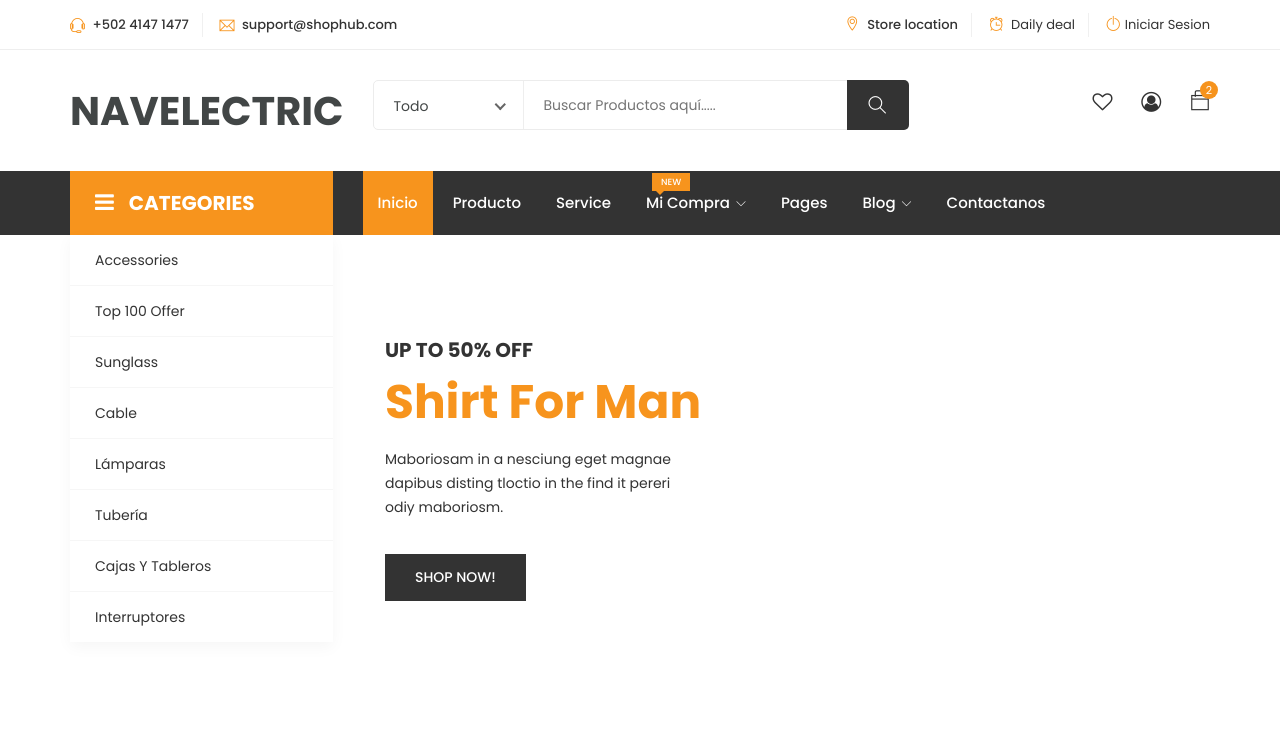
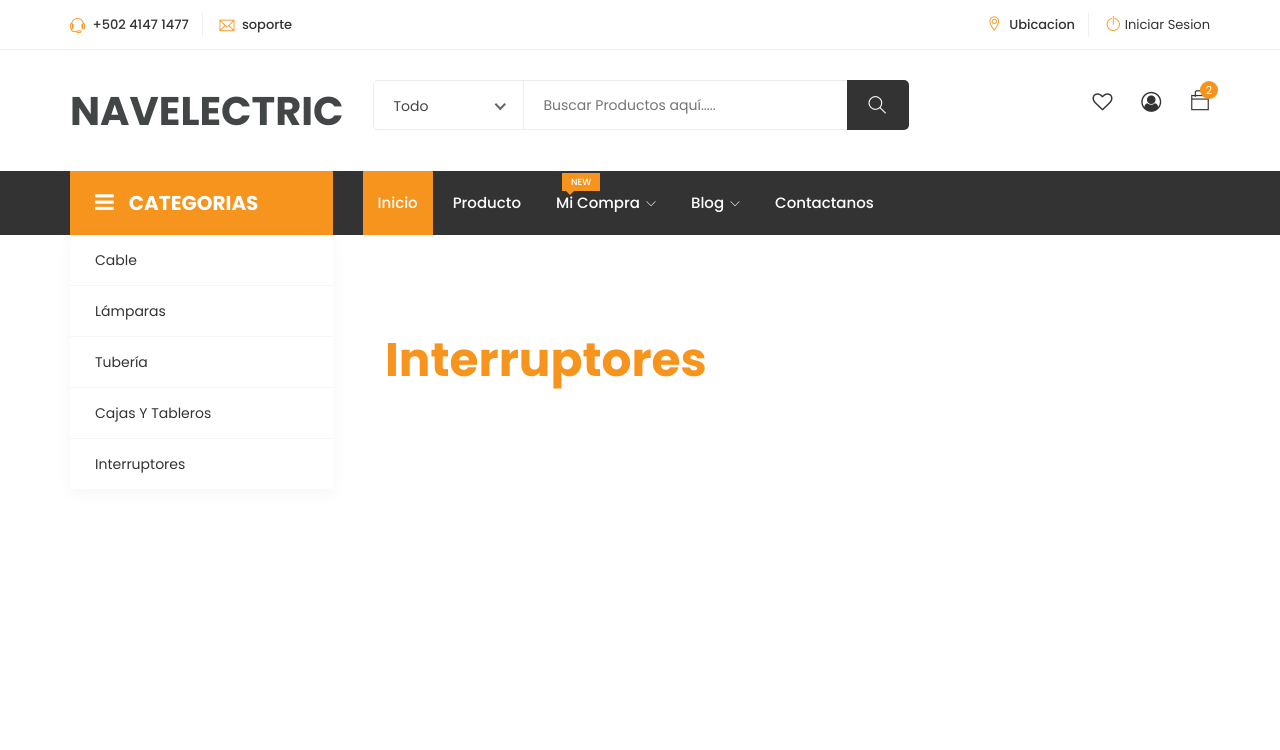
Before and after one commit to froy12/Proyecto, a PHP site: page / in a window 1280 px wide. Shown: the top 750 px of the page. Run offline with PHP 8.4, Linux system fonts and the light colour scheme; some libraries are stand-ins or nearby versions.

Commit message:
actualizacion

```diff
--- a/index.php
+++ b/index.php
@@ -70,7 +70,7 @@
 						<div class="top-left">
 							<ul class="list-main">
 								<li><i class="ti-headphone-alt"></i> +502 4147 1477</li>
-								<li><i class="ti-email"></i> support@shophub.com</li>
+								<li><i class="ti-email"></i> soporte</li>
 							</ul>
 						</div>
 						<!--/ End Top Left -->
@@ -79,8 +79,8 @@
 						<!-- Top Right -->
 						<div class="right-content">
 							<ul class="list-main">
-								<li><i class="ti-location-pin"></i> Store location</li>
-								<li><i class="ti-alarm-clock"></i> <a href="#">Daily deal</a></li>
+								<li><i class="ti-location-pin"></i> Ubicacion </li>
+								<!-- <li><i class="ti-alarm-clock"></i> <a href="#">Daily deal</a></li>-->
 								<li><i class="ti-power-off"></i><a href="login.html#">Iniciar Sesion</a></li>
 							</ul>
 						</div>
@@ -189,11 +189,8 @@
 					<div class="row">
 						<div class="col-lg-3">
 							<div class="all-category">
-								<h3 class="cat-heading"><i class="fa fa-bars" aria-hidden="true"></i>CATEGORIES</h3>
+								<h3 class="cat-heading"><i class="fa fa-bars" aria-hidden="true"></i>CATEGORIAS</h3>
 								<ul class="main-category">
-									<li><a href="#">accessories</a></li>
-									<li><a href="#">top 100 offer</a></li>
-									<li><a href="#">sunglass</a></li>
 									<li><a href="#">Cable</a></li>
 									<li><a href="#">Lámparas</a></li>
 									<li><a href="#">Tubería</a></li>
@@ -211,14 +208,14 @@
 											<ul class="nav main-menu menu navbar-nav">
 													<li class="active"><a href="#">Inicio</a></li>
 													<li><a href="#">Producto</a></li>
-													<li><a href="#">Service</a></li>
+													<!-- / <li><a href="#">Service</a></li>-->
 													<li><a href="#">Mi Compra<i class="ti-angle-down"></i><span class="new">New</span></a>
 														<ul class="dropdown">
 															<li><a href="cart.html">Cart</a></li>
 															<li><a href="checkout.html">Checkout</a></li>
 														</ul>
 													</li>
-													<li><a href="#">Pages</a></li>
+													<!--<li><a href="#">Pages</a></li> -->
 													<li><a href="#">Blog<i class="ti-angle-down"></i></a>
 														<ul class="dropdown">
 															<li><a href="blog-single-sidebar.html">Blog Single Sidebar</a></li>
@@ -251,10 +248,10 @@
 							<div class="row">
 								<div class="col-lg-7 col-12">
 									<div class="hero-text">
-										<h1><span>UP TO 50% OFF </span>Shirt For Man</h1>
-										<p>Maboriosam in a nesciung eget magnae <br> dapibus disting tloctio in the find it pereri <br> odiy maboriosm.</p>
-										<div class="button">
-											<a href="#" class="btn">Shop Now!</a>
+										<h1><!--/ colocar descuento --><span></span>Interruptores</h1>
+										<p><!--esto será una descripcion --></p>
+										<!--/ <div class="button">
+											<a href="#" class="btn"> un boton de comprar ahora</a>
 										</div>
 									</div>
 								</div>
@@ -263,7 +260,7 @@
 					</div>
 				</div>
 			</div>
-		</div>
+		</div>-->
 		<!--/ End Single Slider -->
 	</section>
 	<!--/ End Slider Area -->
```
